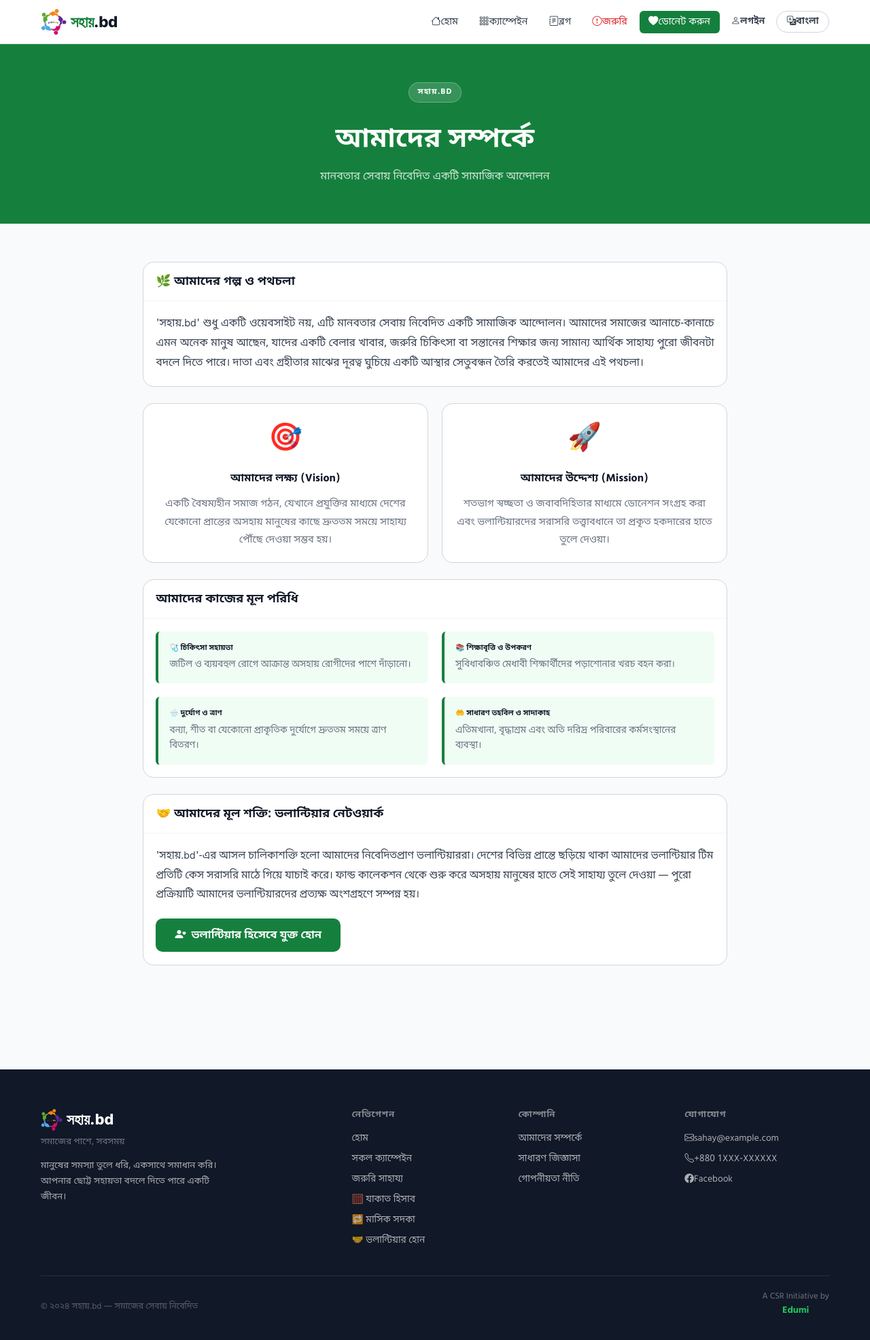
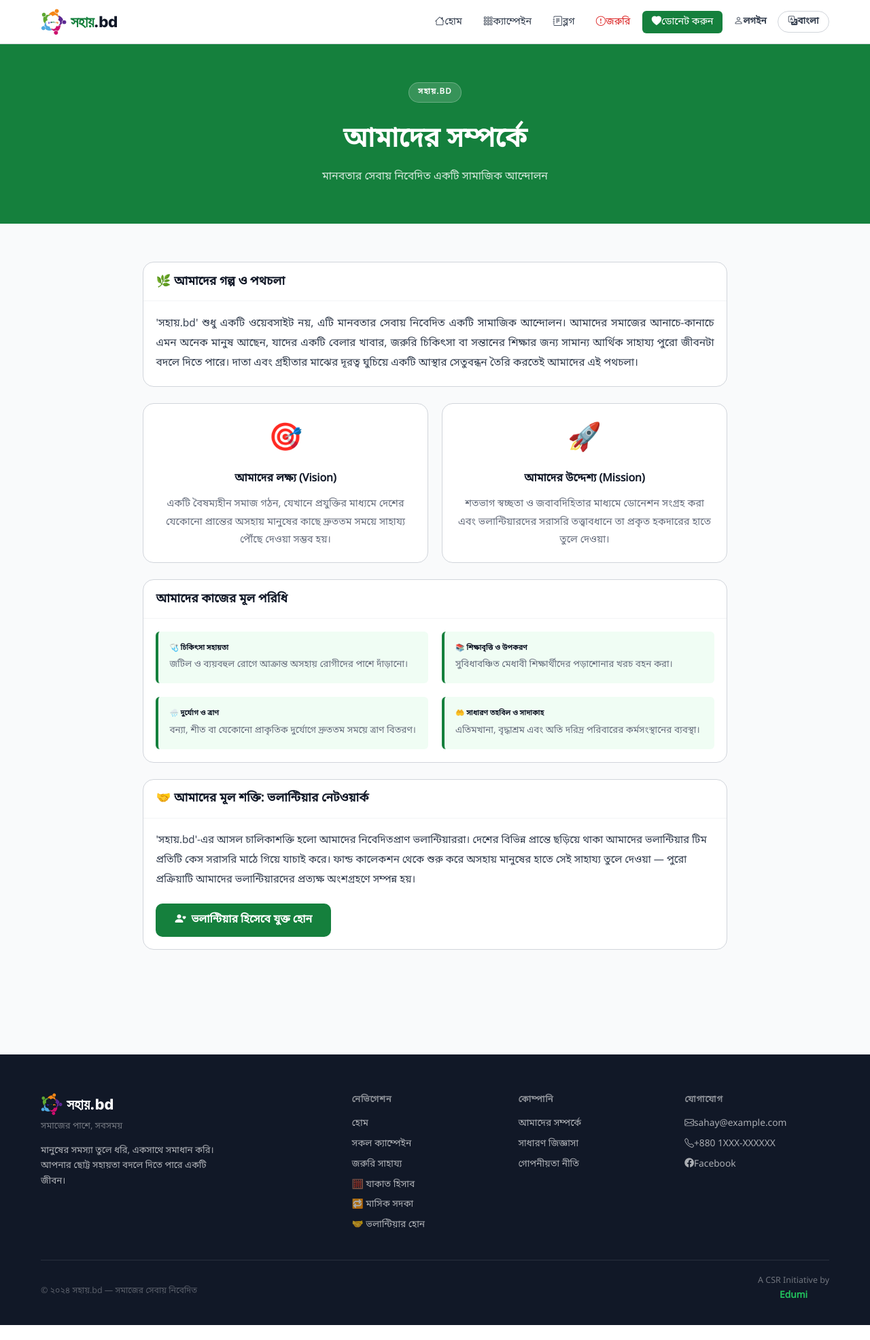
Before and after one commit to Mdmunnaa/SADKA, a Django app: page /about/ in a window 1280 px wide. Shown: the whole page at 68% size. After the commit the page ends 1949 px from the top, so only its background shows below. Run offline with Django 5.2, Linux system fonts and the light colour scheme; some libraries are stand-ins or nearby versions.

Commit message:
Add files via upload

```diff
--- a/static/css/main.css
+++ b/static/css/main.css
@@ -4,6 +4,22 @@
    ============================================ */
 
 @import url('https://fonts.googleapis.com/css2?family=Hind+Siliguri:wght@300;400;500;600;700&family=Inter:wght@400;500;600;700;800&display=swap');
+
+/* The site's font stack references 'Noto Sans Bengali' everywhere, but that
+   family was never actually loaded — there was no @font-face for it, so
+   each browser/OS silently substituted whatever font happened to already be
+   installed locally under that name. Different systems ship different
+   (sometimes outdated) versions of Noto Sans Bengali, so digits like ১
+   ended up rendering with a different, inconsistent shape depending on the
+   visitor's device. This @font-face pins the family to the exact file
+   bundled in static/fonts/, so every visitor sees the same correct glyphs. */
+@font-face {
+  font-family: 'Noto Sans Bengali';
+  src: url('../fonts/NotoSansBengali-Regular.ttf') format('truetype');
+  font-weight: 400;
+  font-style: normal;
+  font-display: swap;
+}
 
 :root {
   --green-700: #15803d;
```
